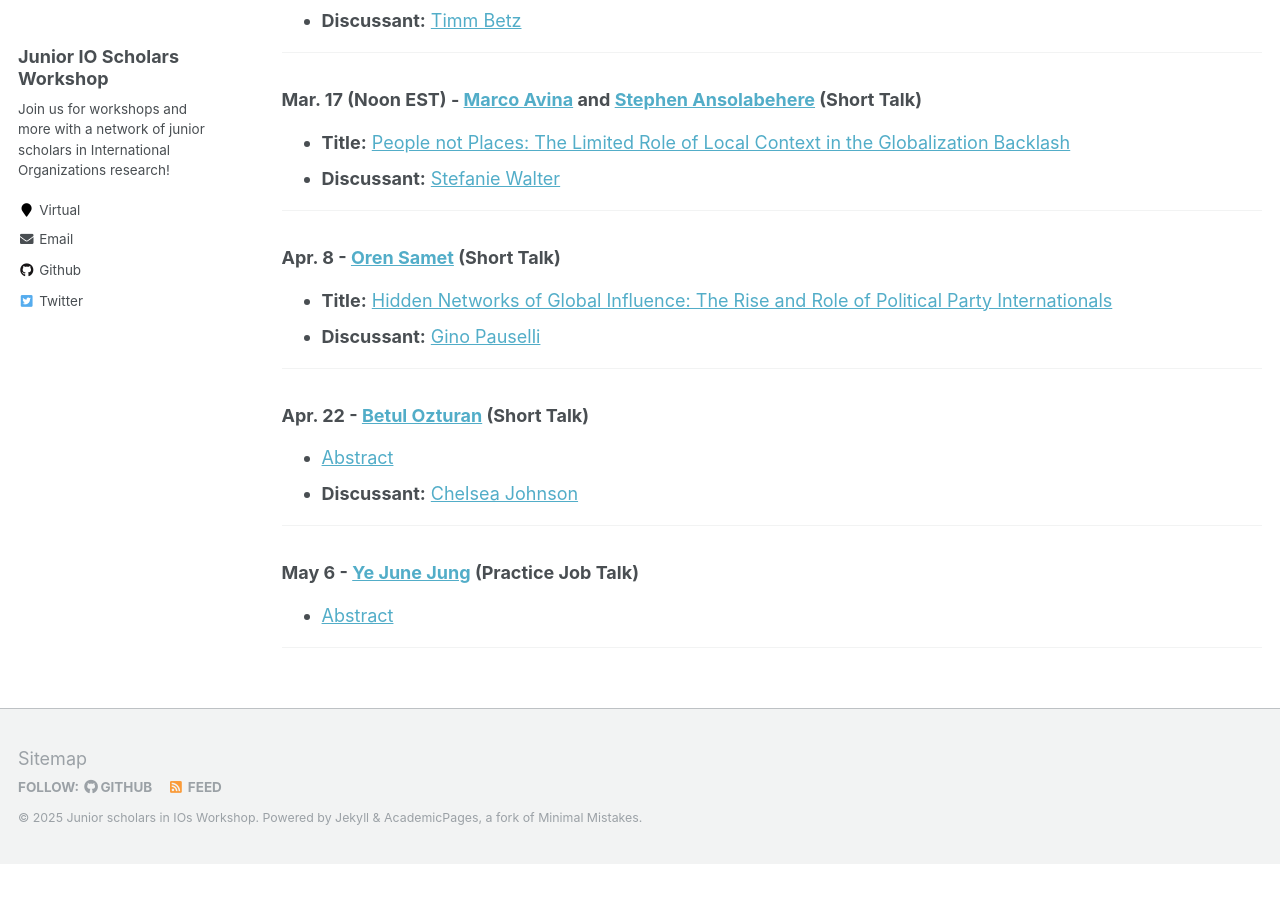
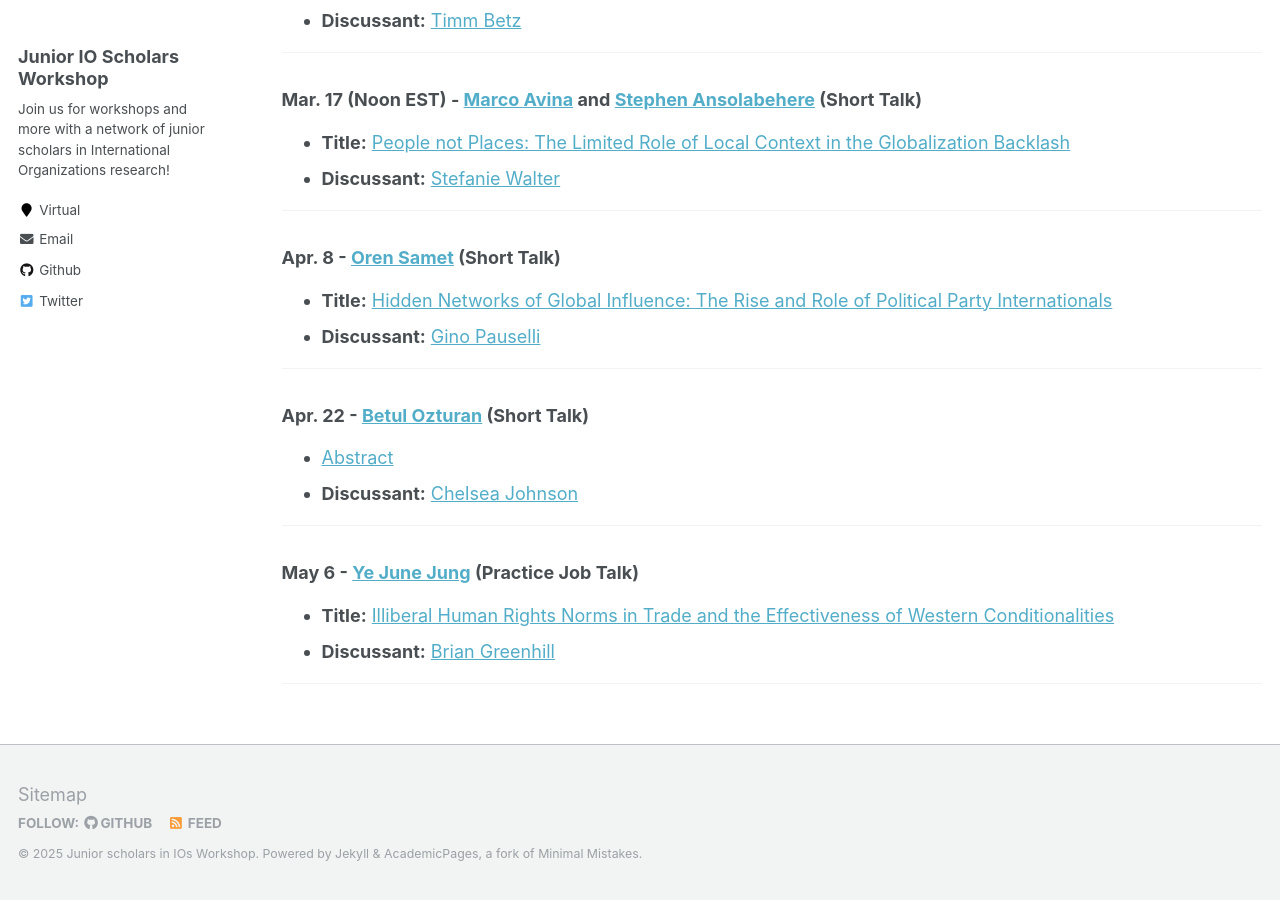
Before and after one commit to IO-workshop/IO-workshop.github.io, a Jekyll site: the page built from _pages/schedule.md, in a window 1280 px wide and 900 px high, scrolled down 688 px. Built offline with Jekyll 4.4.1, drawn with Linux system fonts in a browser that asks for light colours; before the commit the page ends 1552 px from its top, so only the background shows below that.

Commit message:
update for final Sp. 2025 workshop

```diff
--- a/_pages/schedule.md
+++ b/_pages/schedule.md
@@ -53,7 +53,8 @@ Meetings are on Tuesdays at 11 Am (EST). We will send the Zoom link on the day o
 
 ### May 6 - [Ye June Jung](https://www.yejunejungpoli.com) (Practice Job Talk)
 
-- [Abstract](https://io-workshop.github.io/files/Jung_abstract_2025.pdf)
+- **Title:** [Illiberal Human Rights Norms in Trade and the Effectiveness of Western Conditionalities](https://io-workshop.github.io/files/Jung_Ap28.pdf)
+- **Discussant:** [Brian Greenhill](https://briangreenhill.com/)
 
 ---
 
```
Also changed, not shown: 1 other file.
